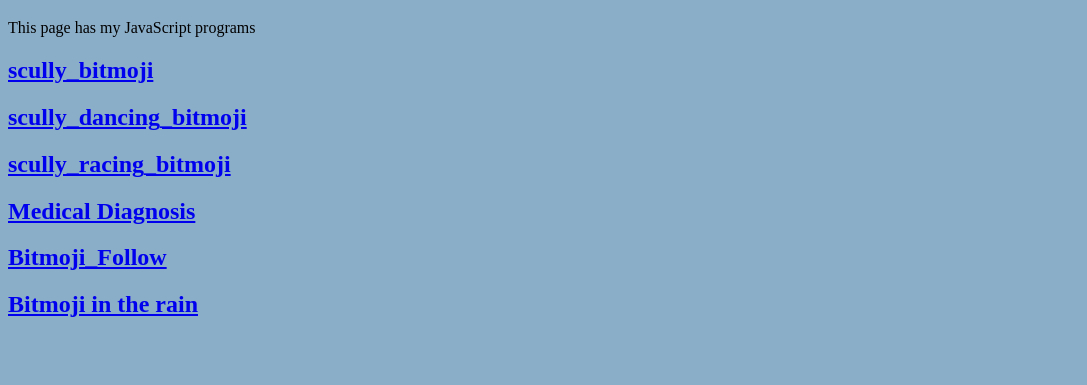
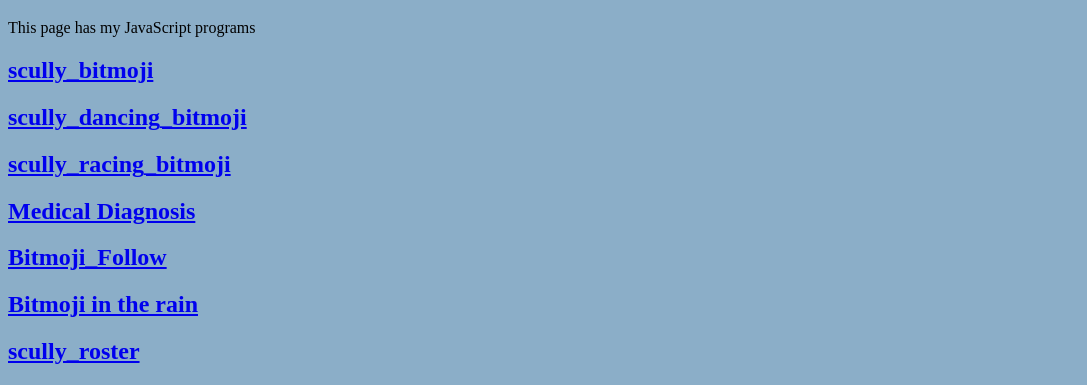
Before and after one commit to scullye127/scullye127.github.io, a plain HTML site: page javascripts.html in a window 1280 px wide. Shown: the part 433-818 px from the top of the page, without its empty margins (0-1087 px from the left). Drawn offline with Linux system fonts and the light colour scheme; a script that the page names is missing.

Commit message:
Update javascripts.html

```diff
--- a/javascripts.html
+++ b/javascripts.html
@@ -32,6 +32,8 @@
 	<h2><a href="https://www.khanacademy.org/computer-programming/medical-diagnosis/5982697094955008">Medical Diagnosis</a></h2><script src="https://www.khanacademy.org/computer-programming/medical-diagnosis/5982697094955008/embed.js?editor=no&buttons=no&author=no&embed=yes"></script>
 	<h2><a href="https://www.khanacademy.org/computer-programming/bitmoji_follow/5563434391617536">Bitmoji_Follow</a></h2><script src="https://www.khanacademy.org/computer-programming/bitmoji_follow/5563434391617536/embed.js?editor=no&buttons=no&author=no&embed=yes"></script>
 	<h2><a href="https://www.khanacademy.org/computer-programming/bitmoji-in-the-rain/4682333590700032">Bitmoji in the rain</a></h2><script src="https://www.khanacademy.org/computer-programming/bitmoji-in-the-rain/4682333590700032/embed.js?editor=no&buttons=no&author=no&embed=yes"></script>
+	<h2><a href="https://www.khanacademy.org/computer-programming/scully_roster/5698220388040704">scully_roster</a></h2><script src="https://www.khanacademy.org/computer-programming/scully_roster/5698220388040704/embed.js?editor=no&buttons=no&author=no&embed=yes"></script>
+
 </div>
 </body>
 </html>
```
